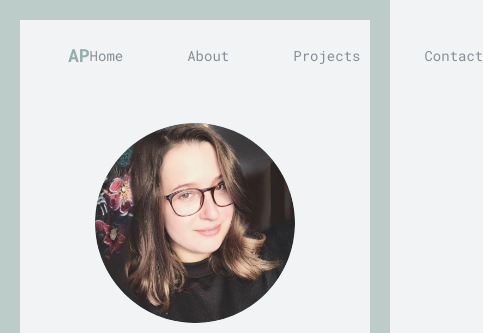
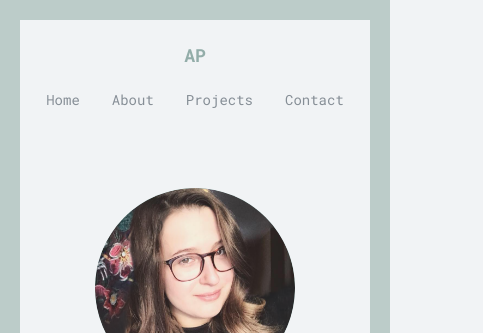
Before and after one commit to AlessiaPiscopo/portfolio, a Gatsby site: page / in a window 390 px wide. Shown: the top 333 px of the page, 483 px wide, since content can reach past the window. Built offline with nearby package versions, Linux system fonts and the light colour scheme; Gatsby itself is replaced by a stand-in of ours.

Commit message:
Fix responsive Navbar styling

```diff
--- a/src/styles/Hero.styled.js
+++ b/src/styles/Hero.styled.js
@@ -6,6 +6,7 @@ import { FaArrowRight } from "react-icons/fa";
 
 export const StyledHero = styled.section`
   margin: 6.4rem auto;
+  padding: 2.4rem;
   display: flex;
   justify-content: center;
 
--- a/src/styles/Navbar.styled.js
+++ b/src/styles/Navbar.styled.js
@@ -4,7 +4,7 @@ import styled from "styled-components";
 
 export const StyledNavbar = styled.div`
   color: var(--color-gray-6);
-
+  background-color: var(--color-gray-1);
   position: sticky;
   top: 0;
   z-index: 10;
@@ -21,12 +21,22 @@ export const Nav = styled.nav`
   display: flex;
   align-items: center;
   justify-content: space-between;
+
+  @media screen and (max-width: 600px) {
+    display: flex;
+    flex-direction: column;
+    gap: 2.4rem;
+  }
 `;
 
 export const MenuContainer = styled.div`
   display: flex;
   align-items: center;
   gap: 6.4rem;
+
+  @media screen and (max-width: 600px) {
+    gap: 3.2rem;
+  }
 `;
 
 // export const IconsNav = styled.div`
--- a/src/styles/index.css
+++ b/src/styles/index.css
@@ -28,7 +28,7 @@
   --text-color-white: var(--color-white);
   --text-color-black: var(--color-black);
 
-  --bg-color: #f1f3f5;
+  --bg-color: var(--color-gray-1);
 }
 
 *,
```
